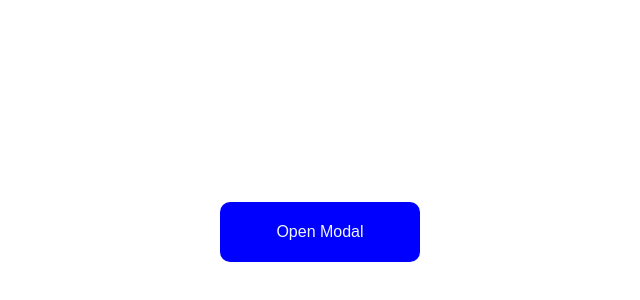
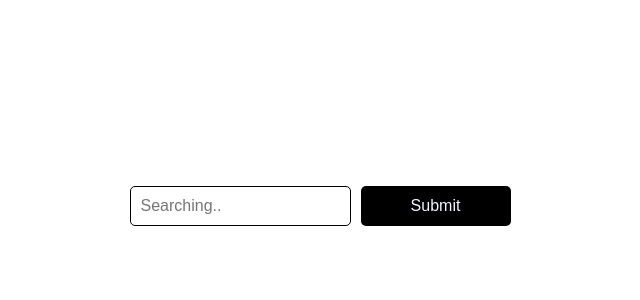
Before and after one commit to mrkorzun/react, a React (Vite) app: page / in a window 1280 px wide. Shown: the part 168-468 px from the top of the page, without its empty margins (320-960 px from the left). Built offline with nearby package versions, Linux system fonts and the light colour scheme.

Commit message:
create form and working with it. Universal Form in the own component

```diff
--- a/package.json
+++ b/package.json
@@ -10,6 +10,7 @@
     "preview": "vite preview"
   },
   "dependencies": {
+    "axios": "^1.20.0",
     "clsx": "^2.1.1",
     "modern-normalize": "^3.0.1",
     "react": "^19.2.8",
--- /dev/null
+++ b/src/components/SearchForm/App.tsx
@@ -0,0 +1,12 @@
+import css from "./App.module.css";
+import Cars from "./Cars/Cars";
+
+const App = () => {
+  return (
+    <div className={css["app"]}>
+      <Cars />
+    </div>
+  );
+};
+
+export default App;
--- /dev/null
+++ b/src/components/SearchForm/CarList/CarList.module.css
@@ -0,0 +1,21 @@
+ul {
+  display: flex;
+  flex-wrap: wrap;
+  gap: 10px;
+}
+
+.carList {
+  width: 320px;
+  display: flex;
+  flex-direction: column;
+  align-items: center;
+  gap: 10px;
+  padding: 10px 10px;
+
+  border: 1px solid #000000;
+  border-radius: 5px;
+}
+
+p {
+  margin: 0;
+}
--- /dev/null
+++ b/src/components/SearchForm/CarList/CarList.tsx
@@ -0,0 +1,22 @@
+import type { Car } from "../types/cars";
+import css from "./CarList.module.css";
+interface CarListProps {
+  cars: Car[];
+}
+const CarList = ({ cars }: CarListProps) => {
+  return (
+    <ul>
+      {cars.map((car) => {
+        return (
+          <li className={css["carList"]} key={car._id}>
+            <p> {car.make}</p>
+            <p> {car.model}</p>
+            <p>{car.description}</p>
+          </li>
+        );
+      })}
+    </ul>
+  );
+};
+
+export default CarList;
--- /dev/null
+++ b/src/components/SearchForm/Cars/Cars.module.css
@@ -0,0 +1,10 @@
+.cars {
+  width: 100vw;
+  height: 100vh;
+  margin: 0 auto;
+
+  display: flex;
+  justify-content: center;
+  align-items: center;
+  flex-direction: column;
+}
--- /dev/null
+++ b/src/components/SearchForm/Cars/Cars.tsx
@@ -0,0 +1,23 @@
+import { useState } from "react";
+import CarList from "../CarList/CarList";
+import SearchForm from "../SearchForm/SearchForm";
+import { getCarList } from "../services/carService";
+import css from "./Cars.module.css";
+import type { Car } from "../types/cars";
+
+const Cars = () => {
+  const [cars, setCars] = useState<Car[]>([]);
+
+  const onSearchCar = async (query: string) => {
+    const result = await getCarList(query);
+    setCars(result.items);
+  };
+  return (
+    <div className={css["cars"]}>
+      <SearchForm callback={onSearchCar} />
+      <CarList cars={cars} />
+    </div>
+  );
+};
+
+export default Cars;
--- /dev/null
+++ b/src/components/SearchForm/SearchForm/SearchForm.module.css
@@ -0,0 +1,31 @@
+.form {
+  display: flex;
+  justify-content: center;
+  align-items: center;
+  gap: 10px;
+  margin-bottom: 20px;
+}
+
+.input {
+  height: 40px;
+  padding-left: 10px;
+  border: 1px solid;
+  border-radius: 5px;
+}
+
+button {
+  cursor: pointer;
+  width: 150px;
+  height: 40px;
+  border: none;
+  border-radius: 5px;
+  background-color: black;
+  color: aliceblue;
+  transition: background-color 250ms ease;
+}
+
+button:hover,
+button:focus {
+  color: black;
+  background-color: rgb(195, 195, 195);
+}
--- /dev/null
+++ b/src/components/SearchForm/SearchForm/SearchForm.tsx
@@ -0,0 +1,27 @@
+import css from "./SearchForm.module.css";
+
+interface SearchFormProps {
+  callback: (query: string) => void;
+}
+
+const SearchForm = ({ callback }: SearchFormProps) => {
+  const handleSubmit = (formData: FormData) => {
+    const searchInput = formData.get("query") as string;
+
+    callback(searchInput);
+  };
+
+  return (
+    <form className={css["form"]} action={handleSubmit}>
+      <input
+        className={css["input"]}
+        type="text"
+        name="query"
+        placeholder="Searching.."
+      />
+      <button type="submit">Submit</button>
+    </form>
+  );
+};
+
+export default SearchForm;
--- /dev/null
+++ b/src/components/SearchForm/services/carService.ts
@@ -0,0 +1,26 @@
+import axios from "axios";
+import type { Car } from "../types/cars";
+
+interface GetCarListResponse {
+  page: number;
+  perPage: number;
+  totalPages: number;
+  totalItems: number;
+  hasNextPage: boolean;
+  hasPreviousPage: boolean;
+  items: Car[];
+}
+
+export const getCarList = async (query: string) => {
+  const BASE_URL = "https://q10gsl5s9d.execute-api.us-east-1.amazonaws.com";
+  const END_POINT = "/public/cars";
+  const url = BASE_URL + END_POINT;
+
+  const params = { make: query };
+
+  const res = await axios.get<GetCarListResponse>(url, { params });
+  return res.data;
+};
+// export const postCarList = async () => {};
+// export const putCarListById = async () => {};
+// export const deleteCarListById = async () => {};
--- /dev/null
+++ b/src/components/SearchForm/types/cars.ts
@@ -0,0 +1,13 @@
+export interface Car {
+  _id: string;
+  make: string;
+  model: string;
+  year: number;
+  color: string;
+  price: number;
+  mileage: number;
+  fuelType: string;
+  description: string;
+  createdAt: string;
+  updatedAt: string;
+}
--- a/src/main.tsx
+++ b/src/main.tsx
@@ -3,7 +3,7 @@ import ReactDOM from "react-dom/client";
 import "modern-normalize";
 import "./components/Theory-pr/global.css";
 
-import App from "./components/ModalExample/App";
+import App from "./components/SearchForm/App";
 
 ReactDOM.createRoot(document.getElementById("root")!).render(
   <React.StrictMode>
```
Also changed, not shown: src/components/SearchForm/App.module.css (added), 1 other file (tests, documents, lock files or other folders).
